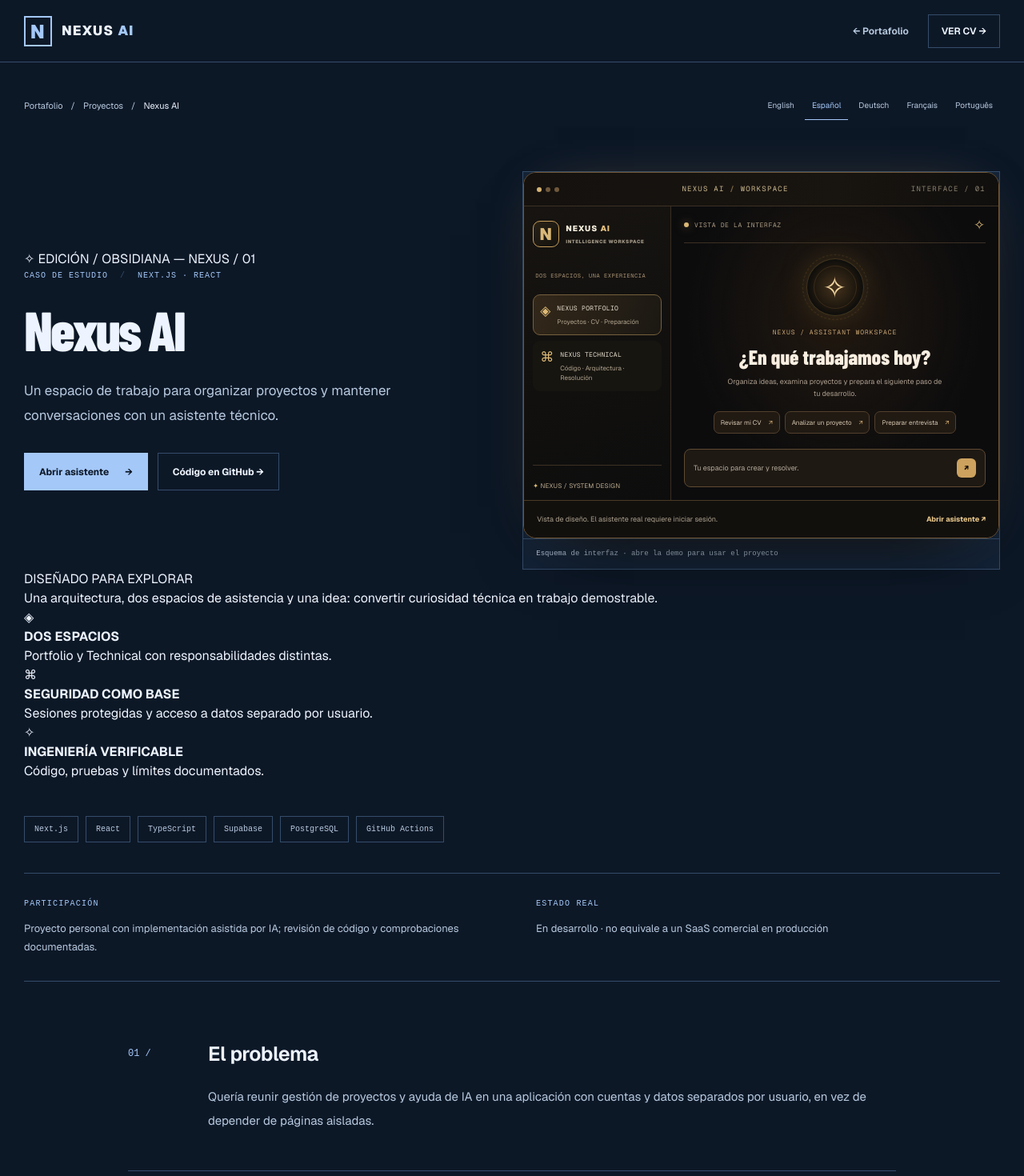
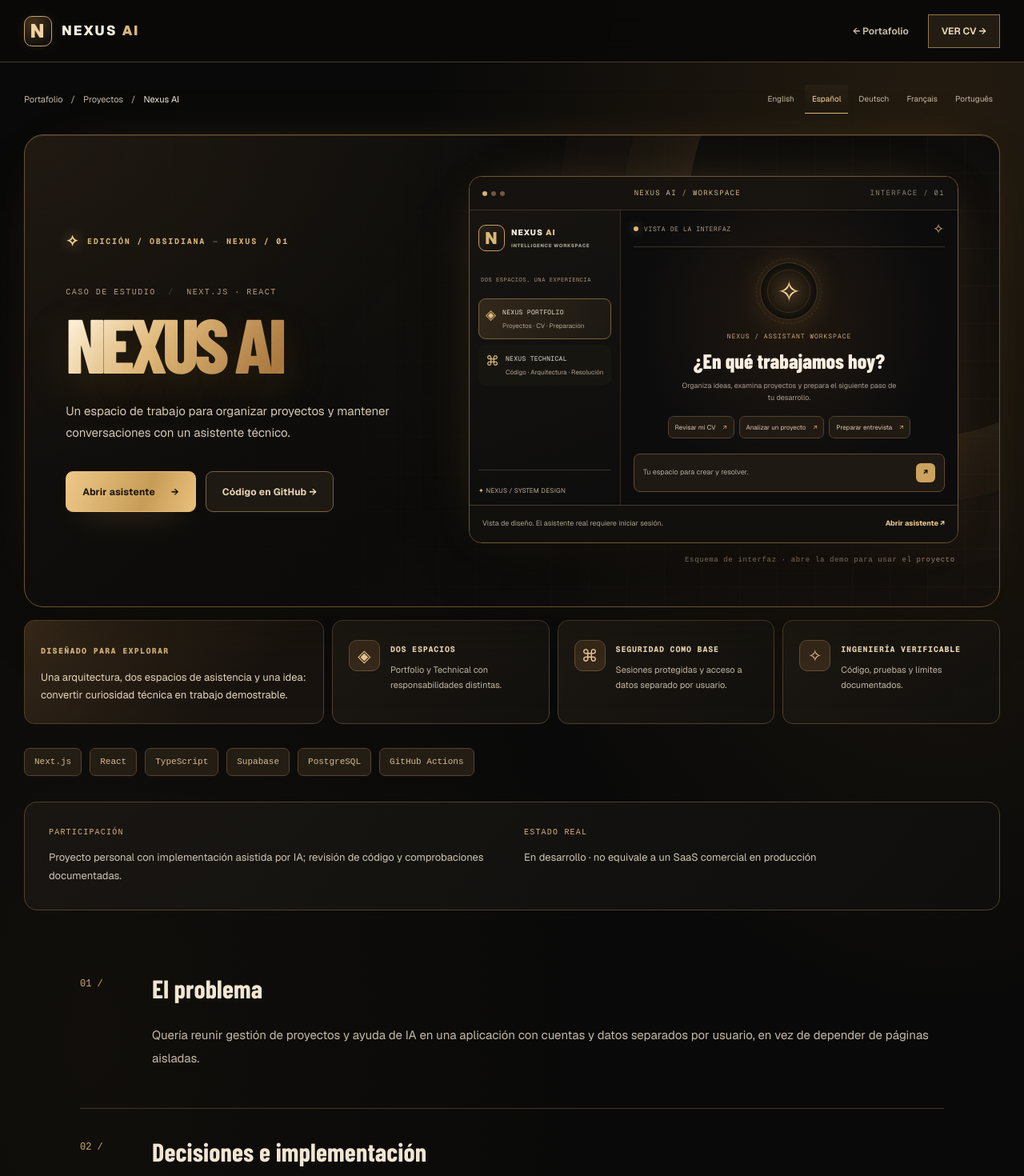
Before and after one commit to Dleteo/Nexus-AI, a Next.js app: page /projects/nexus-ai in a window 1280 px wide. Shown: the top 1470 px of the page at 80% size. Built offline with nearby package versions, Linux system fonts and the light colour scheme.

Commit message:
style: redesign Nexus AI project as a cinematic obsidian-and-gold assistant showcase

```diff
--- a/app/projects/[slug]/project.module.css
+++ b/app/projects/[slug]/project.module.css
@@ -13,3 +13,288 @@
 .content{scroll-margin-top:96px}
 .practice button{background:var(--case-bg)}
 .practice button[aria-pressed="true"]{background:var(--case-raised);border-color:var(--case-accent);box-shadow:inset 3px 0 var(--case-accent)}
+
+
+/* NEXUS AI / OBSIDIAN EDITION
+   Mirrors the real assistant's gold-on-obsidian design tokens.
+   Everything is scoped to .workspace, leaving the other cases unchanged. */
+.workspace{
+  --case-bg:#090909;
+  --case-surface:#151411;
+  --case-raised:#211d17;
+  --case-text:#f6eedf;
+  --case-muted:#c4b8a5;
+  --case-accent:#d9b779;
+  --case-line:#4e3b25;
+  background:
+    radial-gradient(ellipse 65% 34% at 92% 4%,rgba(171,119,49,.17),transparent 78%),
+    radial-gradient(ellipse 55% 28% at 9% 31%,rgba(123,84,37,.07),transparent 90%),
+    #090909;
+}
+.workspace .header{
+  border-color:#493a25;
+  background:rgba(10,9,8,.94);
+  backdrop-filter:blur(16px);
+}
+.workspace .brand{letter-spacing:.12em}
+.workspace .brand>span:first-child{
+  border:1px solid #c5a16b;
+  border-radius:10px;
+  background:radial-gradient(circle at 32% 24%,#47341d,#14120f 75%);
+  box-shadow:0 0 25px -13px #e5ba6b;
+  color:#f0d3a0;
+}
+.workspace .brand b{color:#d9b779}
+.workspace .headerLinks .cv{border-color:#93764c;background:#221c13;color:#f0d9b1}
+.workspace .headerLinks .cv:hover{border-color:#f1c982;background:#302417}
+.workspace .content{max-width:1510px;padding-top:28px}
+.workspace .contextRow{margin-bottom:26px}
+.workspace .languages>a[aria-current="page"]{
+  background:linear-gradient(180deg,#34271a77,transparent);
+  border-color:#d9b779;
+  color:#f7d8a1;
+}
+.workspace .hero{
+  position:relative;
+  grid-template-columns:minmax(0,.86fr) minmax(0,1.14fr);
+  gap:clamp(22px,3.3vw,56px);
+  min-height:565px;
+  padding:clamp(26px,4vw,62px);
+  align-items:center;
+  overflow:hidden;
+  isolation:isolate;
+  border:1px solid #6b5132;
+  border-radius:24px;
+  background:
+    radial-gradient(ellipse 50% 65% at 75% 49%,#8963321a,transparent 87%),
+    radial-gradient(ellipse 60% 90% at 0% 0%,#3628175c,transparent 80%),
+    linear-gradient(137deg,#13110e,#0c0b0a 53%,#15110d);
+  box-shadow:0 36px 100px -58px #000,0 0 80px -68px #e2ab59,inset 0 1px #dfb87929;
+}
+.workspace .hero::before{
+  content:"";
+  position:absolute;
+  inset:0;
+  z-index:-1;
+  pointer-events:none;
+  opacity:.55;
+  background-image:linear-gradient(#97744217 1px,transparent 1px),linear-gradient(90deg,#97744217 1px,transparent 1px);
+  background-size:47px 47px;
+  -webkit-mask-image:linear-gradient(to right,transparent 6%,#000 95%);
+  mask-image:linear-gradient(to right,transparent 6%,#000 95%);
+}
+.workspace .hero::after{
+  content:"";
+  position:absolute;
+  z-index:-1;
+  pointer-events:none;
+  top:-190px;
+  right:-180px;
+  width:570px;
+  height:570px;
+  border:1px solid #8f704036;
+  border-radius:50%;
+  box-shadow:0 0 0 80px #8f70400d,0 0 0 160px #8f704008,0 0 95px #b8894020;
+}
+.workspace .heroText{position:relative;z-index:2}
+.nexusEdition{
+  display:inline-flex;
+  flex-wrap:wrap;
+  gap:9px;
+  align-items:center;
+  margin:0 0 40px;
+  font:700 10px/1.6 var(--font-geist-mono),monospace;
+  letter-spacing:.18em;
+  color:#dab677;
+}
+.nexusEdition span:first-child{font-size:19px;color:#f2d399;filter:drop-shadow(0 0 8px #b88b52)}
+.nexusEdition span:last-child{color:#6b5740}
+.workspace .eyebrow{margin-bottom:12px;color:#b59e7e;letter-spacing:.15em}
+.workspace .hero h1{
+  max-width:660px;
+  font-family:var(--font-editorial-condensed),Impact,"Arial Narrow",sans-serif;
+  font-size:clamp(78px,7.5vw,130px);
+  font-weight:850;
+  letter-spacing:-.065em;
+  line-height:.88;
+  text-transform:uppercase;
+  background:linear-gradient(125deg,#fff2d9 4%,#e5c083 27%,#aa7840 61%,#f6dc9f 82%,#d4a45b 100%);
+  background-clip:text;
+  -webkit-background-clip:text;
+  color:transparent;
+  -webkit-text-fill-color:transparent;
+  text-shadow:0 16px 60px #b5873230;
+}
+.workspace .lead{
+  max-width:520px;
+  margin-top:28px;
+  color:#d6c8b1;
+  line-height:1.85;
+  font-size:clamp(15px,1.15vw,19px);
+}
+.workspace .actions{margin-top:34px}
+.workspace .primary,.workspace .secondary{
+  min-height:51px;
+  border-radius:9px;
+  padding:14px 20px;
+  font-size:12px;
+  letter-spacing:.02em;
+  transition:transform .2s ease,box-shadow .2s ease,border-color .2s ease;
+}
+.workspace .primary{
+  border-color:#e8be7b;
+  background:linear-gradient(110deg,#eec889,#c79c57 62%,#e9c07c);
+  color:#1c150d;
+  box-shadow:0 16px 40px -23px #d5a152;
+}
+.workspace .primary:hover{
+  filter:none;
+  transform:translateY(-2px);
+  box-shadow:0 20px 42px -20px #d5a152;
+}
+.workspace .secondary{border-color:#796044;color:#ead6b6;background:#1e1912}
+.workspace .secondary:hover{background:#302416;border-color:#d6b477;transform:translateY(-2px)}
+.workspace .heroVisual{
+  position:relative;
+  z-index:1;
+  border:0;
+  background:transparent;
+  align-self:center;
+}
+.workspace .heroVisual figcaption{
+  padding:14px 4px 0;
+  border:0;
+  color:#a99575;
+  text-align:right;
+  letter-spacing:.07em;
+}
+.nexusHighlights{
+  display:grid;
+  grid-template-columns:minmax(190px,1.38fr) repeat(3,minmax(0,1fr));
+  gap:10px;
+  margin-top:16px;
+}
+.nexusHighlightsIntro,.nexusHighlight{
+  min-width:0;
+  padding:24px 20px;
+  border:1px solid #50402a;
+  border-radius:13px;
+  background:linear-gradient(145deg,#1d1913,#12100d);
+}
+.nexusHighlightsIntro{background:linear-gradient(140deg,#362819,#18130e 70%)}
+.nexusHighlightsIntro>span{
+  color:#d9b779;
+  font:800 10px/1.6 var(--font-geist-mono),monospace;
+  letter-spacing:.13em;
+}
+.nexusHighlightsIntro p{
+  color:#e6d6bb;
+  font-size:13px;
+  line-height:1.7;
+  margin:12px 0 0;
+}
+.nexusHighlight{display:flex;align-items:flex-start;gap:13px}
+.nexusHighlight>span{
+  display:grid;
+  place-items:center;
+  flex-shrink:0;
+  width:39px;
+  height:39px;
+  color:#f1ce95;
+  background:#37291a;
+  border:1px solid #665036;
+  border-radius:10px;
+  font-size:21px;
+}
+.nexusHighlight strong{
+  display:block;
+  margin-top:4px;
+  font:750 10px/1.5 var(--font-geist-mono),monospace;
+  letter-spacing:.08em;
+  color:#f5dfb9;
+}
+.nexusHighlight p{margin:9px 0 0;font-size:11px;line-height:1.7;color:#c4b8a5}
+.workspace .tech{margin-top:30px;gap:10px}
+.workspace .tech>span{
+  color:#d6bb8d;
+  background:#241d14;
+  border-color:#57432c;
+  border-radius:7px;
+  font-size:11px;
+}
+.workspace .facts{
+  margin-top:32px;
+  padding:30px;
+  border:1px solid #50402a;
+  border-radius:16px;
+  background:linear-gradient(130deg,#191612,#0f0e0d);
+  gap:30px;
+}
+.workspace .facts dt{color:#d5af72}
+.workspace .facts dd{color:#cfc4b2}
+.workspace .reading{max-width:1080px;margin-top:76px}
+.workspace .section{grid-template-columns:70px minmax(0,1fr);border-color:#453623}
+.workspace .sectionNumber{color:#cda96c}
+.workspace .section h2{
+  color:#f1e6d2;
+  font-family:var(--font-editorial-condensed),Arial,sans-serif;
+  font-size:clamp(25px,2.5vw,35px);
+  letter-spacing:.005em;
+}
+.workspace .section p,.workspace .list{color:#c5b9a5}
+.workspace .decisions>li{border-color:#473825}
+.workspace .decisions>li>span{color:#dfbb7c}
+.workspace .evidence>a{
+  border-radius:12px;
+  border-color:#56412c;
+  background:linear-gradient(145deg,#211b14,#100f0d);
+  padding:24px;
+  transition:border-color .2s ease,transform .2s ease,box-shadow .2s ease;
+}
+.workspace .evidence>a:hover{
+  border-color:#d2af73;
+  transform:translateY(-3px);
+  box-shadow:0 15px 35px -25px #d8b375;
+}
+.workspace .evidence strong{color:#f2e4ca}
+.workspace .evidence p{color:#c6b8a2}
+.workspace .practice>section{background:#17130f;border:1px solid #554029;border-radius:14px}
+.workspace .practice button[aria-pressed="true"]{background:#35291a}
+.workspace .footer{border-color:#56432e}
+@media(max-width:1200px){
+  .nexusHighlights{grid-template-columns:repeat(3,minmax(0,1fr))}
+  .nexusHighlightsIntro{grid-column:1/-1}
+  .workspace .hero{min-height:510px;padding:32px;gap:25px}
+  .workspace .hero h1{font-size:clamp(62px,7vw,100px)}
+  .nexusEdition{margin-bottom:26px}
+}
+@media(max-width:900px){
+  .workspace .hero{grid-template-columns:minmax(0,1fr);padding:30px;min-height:0;gap:32px}
+  .workspace .hero h1{font-size:clamp(66px,11vw,108px)}
+  .workspace .lead{max-width:650px}
+  .workspace .heroVisual{width:100%;max-width:760px;justify-self:center}
+  .nexusHighlights{grid-template-columns:repeat(2,minmax(0,1fr))}
+  .nexusHighlightsIntro{grid-column:1/-1}
+}
+@media(max-width:600px){
+  .workspace .content{padding:17px 14px 0}
+  .workspace .contextRow{margin-bottom:17px}
+  .workspace .hero{padding:23px 17px;gap:24px;border-radius:17px}
+  .workspace .hero h1{font-size:clamp(59px,15vw,83px)}
+  .workspace .eyebrow{font-size:9px;line-height:1.8}
+  .workspace .lead{margin-top:19px;font-size:14px;line-height:1.7}
+  .workspace .actions{gap:10px;margin-top:23px}
+  .workspace .primary,.workspace .secondary{min-height:48px;padding:12px 13px}
+  .nexusEdition{font-size:9px;margin-bottom:20px}
+  .nexusHighlights{grid-template-columns:1fr;gap:9px}
+  .nexusHighlightsIntro{grid-column:auto}
+  .nexusHighlightsIntro,.nexusHighlight{padding:19px}
+  .workspace .facts{padding:19px}
+  .workspace .reading{margin-top:45px}
+  .workspace .section{grid-template-columns:30px minmax(0,1fr)}
+  .workspace .heroVisual figcaption{text-align:left}
+}
+@media(prefers-reduced-motion:reduce){
+  .workspace .primary,.workspace .secondary,.workspace .evidence>a{transition:none}
+  .workspace .primary:hover,.workspace .secondary:hover,.workspace .evidence>a:hover{transform:none}
+}
```
